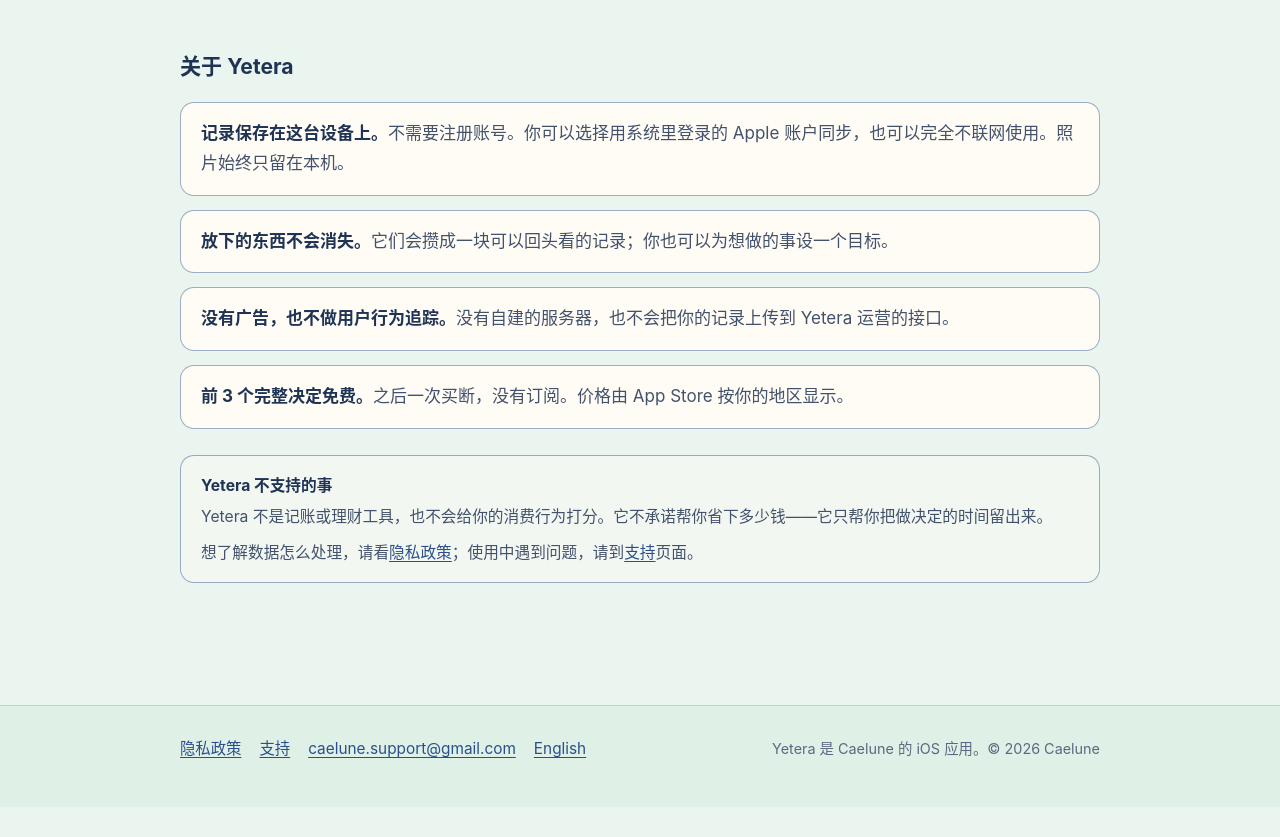
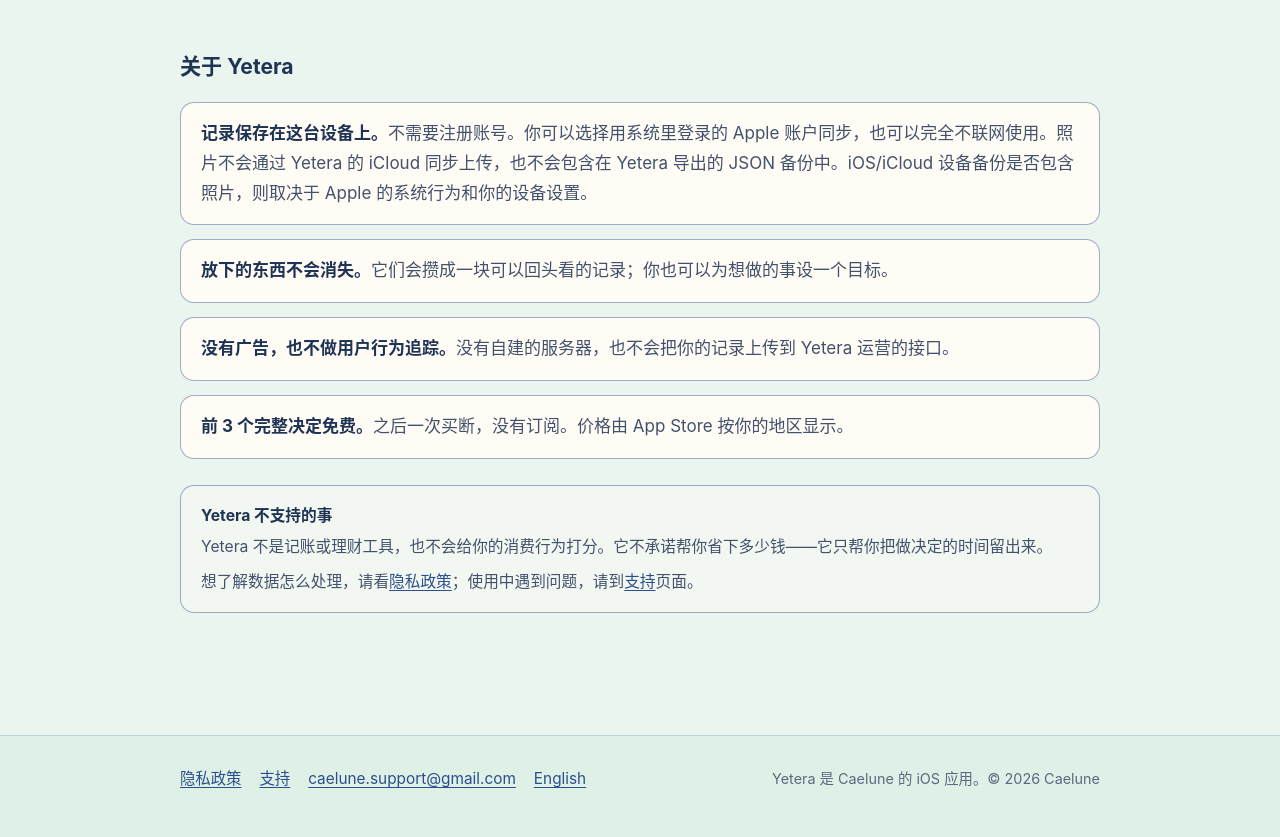
Before and after one commit to xxxclarinet/yetera-site, a plain HTML site: page index.html in a window 1280 px wide. Shown: the part 809-1646 px from the top of the page. Before the commit the page ends 1616 px from the top, so only its background shows below. Drawn offline with Linux system fonts and the light colour scheme.

Commit message:
Clarify Chinese home photo backup wording
Updated the description of data storage and privacy policies.

```diff
--- a/index.html
+++ b/index.html
@@ -71,7 +71,7 @@
   <section aria-labelledby="about">
     <h2 class="section-title" id="about">关于 Yetera</h2>
     <ul class="facts">
-      <li><strong>记录保存在这台设备上。</strong>不需要注册账号。你可以选择用系统里登录的 Apple 账户同步，也可以完全不联网使用。照片始终只留在本机。</li>
+      <li><strong>记录保存在这台设备上。</strong>不需要注册账号。你可以选择用系统里登录的 Apple 账户同步，也可以完全不联网使用。照片不会通过 Yetera 的 iCloud 同步上传，也不会包含在 Yetera 导出的 JSON 备份中。iOS/iCloud 设备备份是否包含照片，则取决于 Apple 的系统行为和你的设备设置。</li>
       <li><strong>放下的东西不会消失。</strong>它们会攒成一块可以回头看的记录；你也可以为想做的事设一个目标。</li>
       <li><strong>没有广告，也不做用户行为追踪。</strong>没有自建的服务器，也不会把你的记录上传到 Yetera 运营的接口。</li>
       <li><strong>前 3 个完整决定免费。</strong>之后一次买断，没有订阅。价格由 App Store 按你的地区显示。</li>
```
